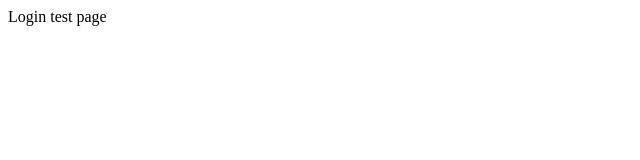
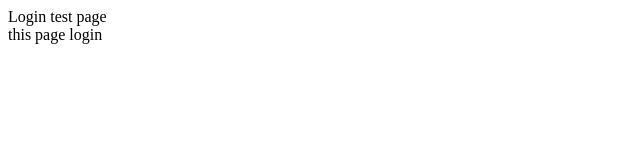
Before and after one commit to Ittinet/ReactFirebase, a React (Vite) app: page /01ReactFirebase/login in a window 1280 px wide. Shown: the top 160 px of the page, without its empty margins (0-640 px from the left). Built offline with nearby package versions, Linux system fonts and the light colour scheme.

Commit message:
update Login.jsx

```diff
--- a/src/Login.jsx
+++ b/src/Login.jsx
@@ -2,7 +2,11 @@
 
 const Login = () => {
     return (
-        <div>Login test page</div>
+        <div>Login test page
+            <div>
+                this page login
+            </div>
+        </div>
     )
 }
 
```
